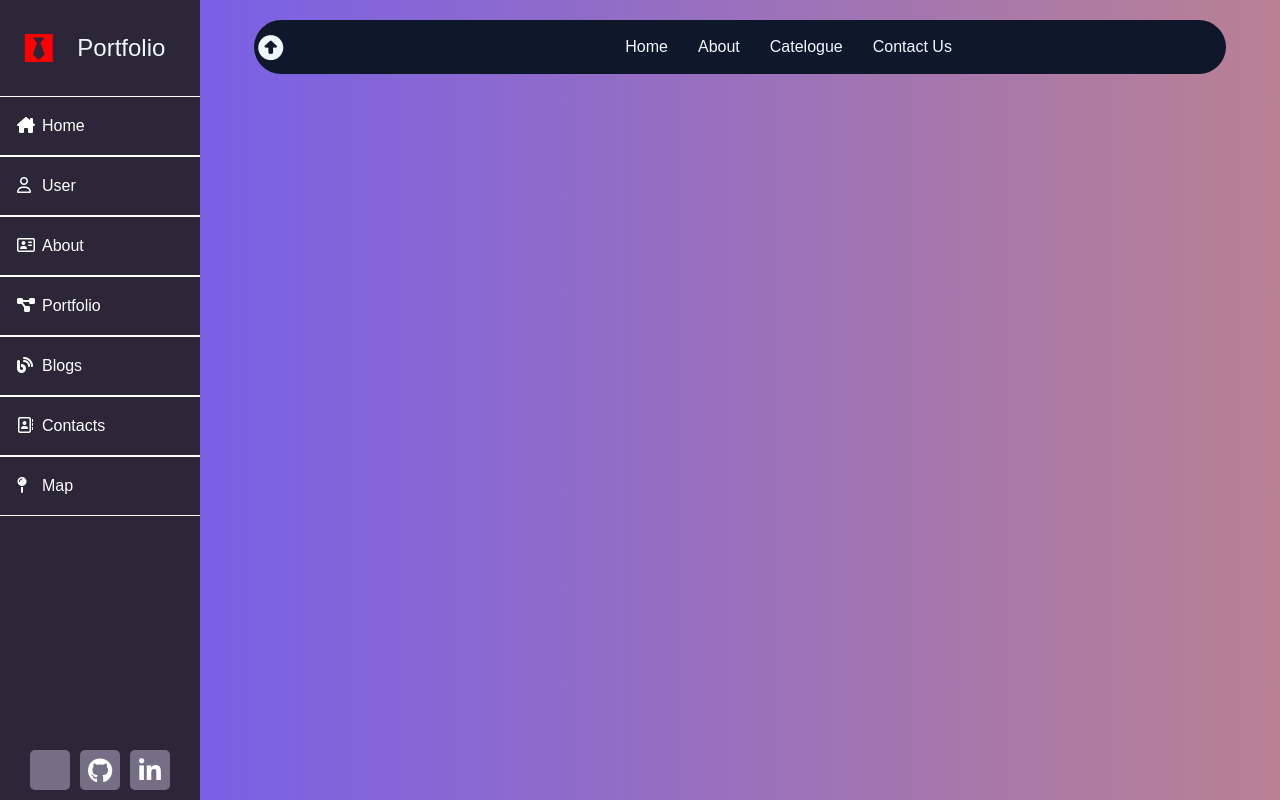
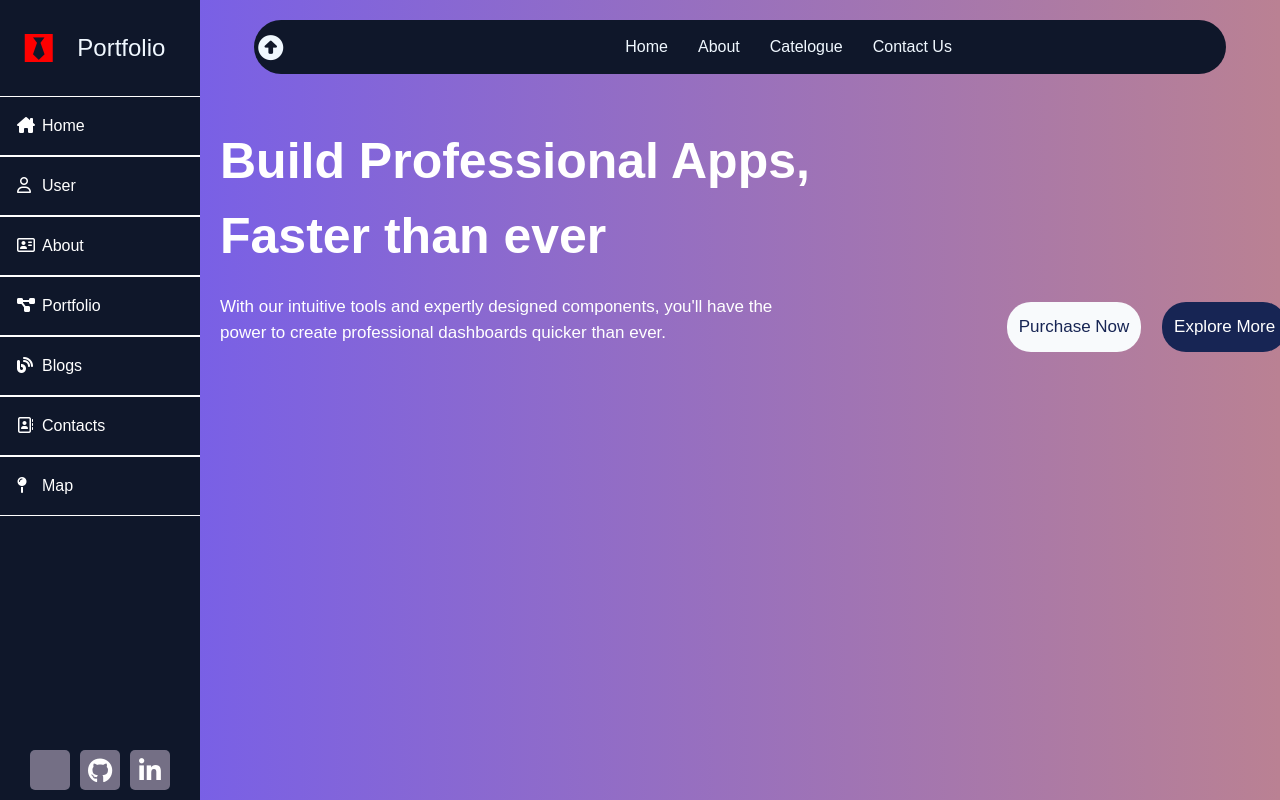
Before and after one commit to AyushDumasia/WebDevlopment, a plain HTML site: page VerticalNavbar/index.html in a window 1280 px wide. Drawn offline with nearby package versions, Linux system fonts and the light colour scheme.

Commit message:
Add main content

```diff
--- a/VerticalNavbar/index.css
+++ b/VerticalNavbar/index.css
@@ -19,7 +19,8 @@ body{
     position: fixed;
     width: 200px;
     height: 100%;
-    background-color: #2b2638;
+    background-color: #0f172a;
+
     padding: 30px 0px;
 }
 
@@ -147,3 +148,38 @@ body{
     padding-right: 68px;
     font-size: 25px;
 }
+
+
+.add-content{
+    display: block;
+    margin-top: 50px;
+    position: relative;
+    left: 220px;
+    height: 500px;
+    /* align-items: end; */
+    /* justify-content: center; */
+    font-size: 50px;
+    width: 84%;
+    /* background-color: #0f172a; */
+}
+
+.add-line{
+    display: block;
+    width: 60%;
+    color: white;
+    font-weight: bold;
+    font-family:'Times New Roman', Times, serif;
+}
+
+.add-cart{
+    padding-top: 20px;
+    display: flex;
+    color: white;
+    font-size: 17px;
+    width: 100%;
+    justify-content: space-between;
+
+}
+.add-para{
+    width: 600px;
+}
--- a/VerticalNavbar/index.html
+++ b/VerticalNavbar/index.html
@@ -47,7 +47,21 @@
 </header>
 
 <div class="add-content">
-    <h2>Welcome</h2>
+    <div class="add-line">
+        <h2>Build Professional Apps,</h2>
+        <h2>Faster than ever</h2>
+    </div>
+    <div class="add-cart">
+        <div class="add-para">
+            <p>With our intuitive tools and expertly designed components, you'll
+                have the power to create professional dashboards quicker than ever.
+            </p>
+        </div>
+        <div class="btns">
+            <button class="bg-slate-50 text-blue-950 p-3 m-2 rounded-3xl hover:bg-blue-950 hover:text-white">Purchase Now</button>
+            <button class="bg-blue-950 text-white p-3 m-2 rounded-3xl hover:bg-white  hover:text-blue-950">Explore More</button>
+        </div>
+    </div>
 </div>
 
 </body>
```
